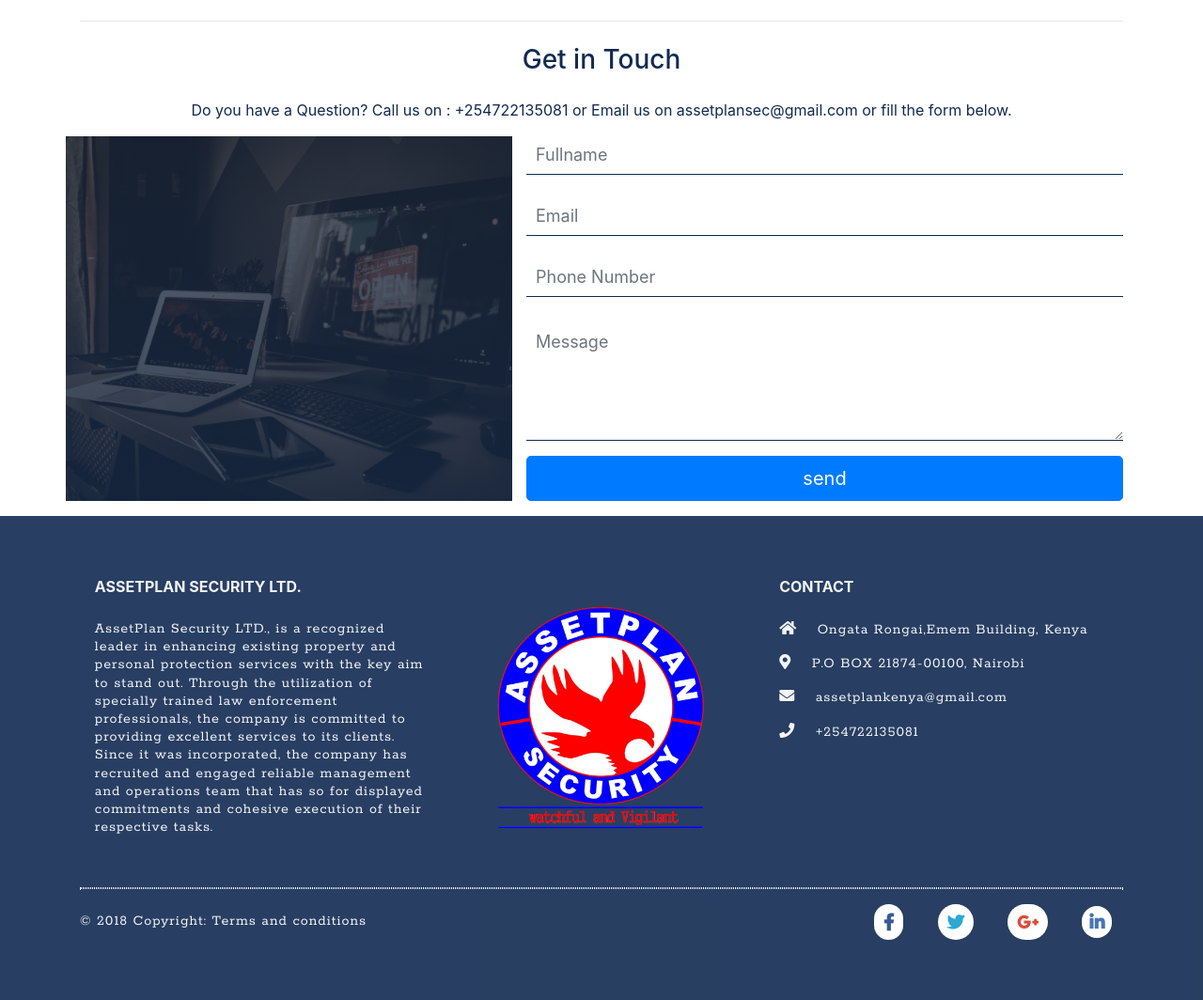
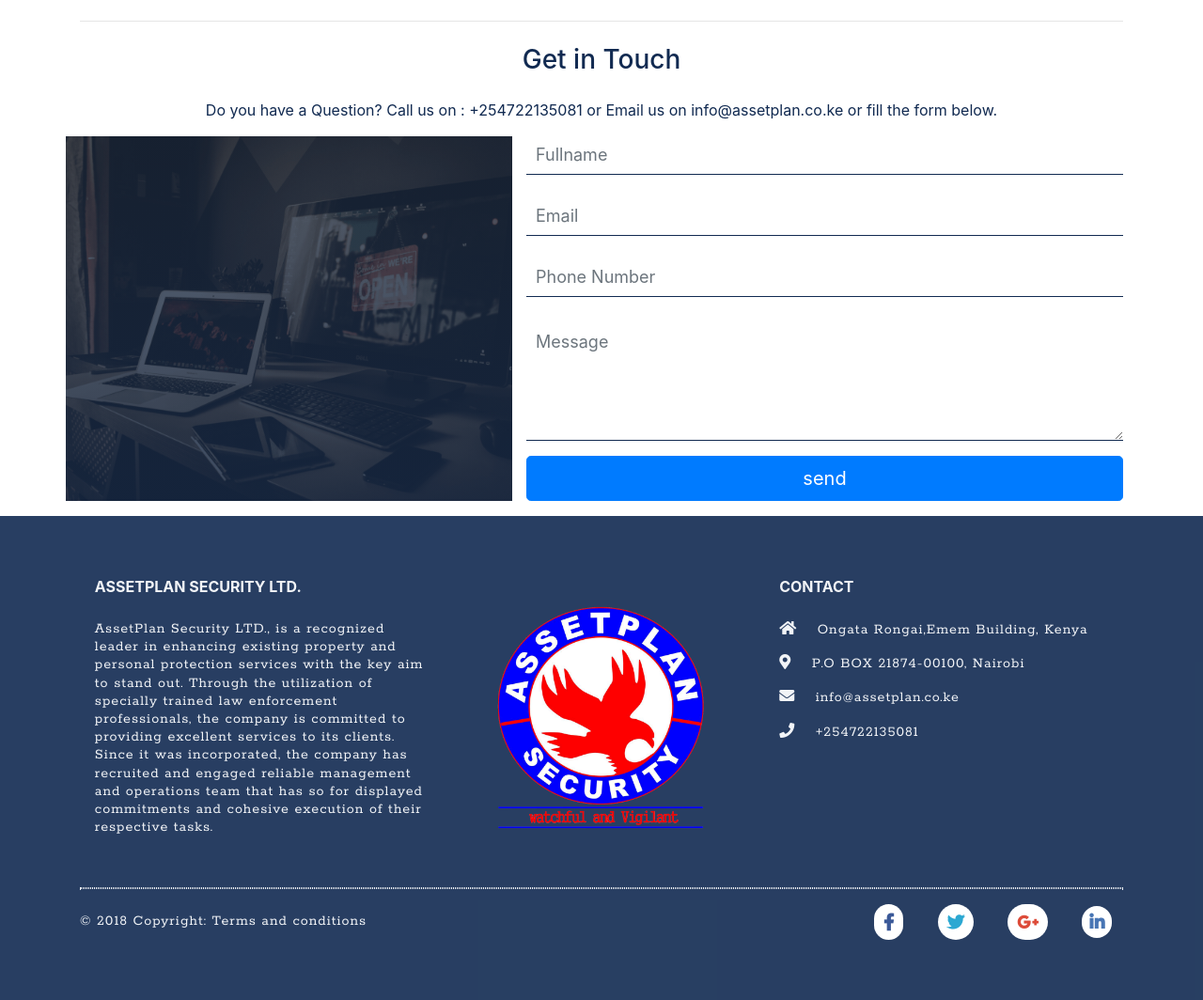
Before and after one commit to chirchir12/assetplan, a Django app: page /about/ in a window 1280 px wide. Shown: the part 567-1631 px from the top of the page at 94% size. Run offline with Django 3.2, Linux system fonts and the light colour scheme; some libraries are stand-ins or nearby versions.

Commit message:
updated email info

```diff
--- a/secure/templates/secure/snippets/contact-form.html
+++ b/secure/templates/secure/snippets/contact-form.html
@@ -9,7 +9,7 @@
 			</div>
 			<div class="row">
 				<div class="col brief text-center">
-					<p class=" textp mx-auto" style="color:#112a51;">Do you have a Question? Call us on : +254722135081 or Email us on assetplansec@gmail.com or fill the form below.</p>
+					<p class=" textp mx-auto" style="color:#112a51;">Do you have a Question? Call us on : +254722135081 or Email us on info@assetplan.co.ke or fill the form below.</p>
 
 				</div>
 			</div>
--- a/templates/base/footer.html
+++ b/templates/base/footer.html
@@ -40,7 +40,7 @@
             <i class="fas fa-map-marker-alt mr-3"></i> P.O BOX 21874-00100, Nairobi</p>
 
           <p class="footerbody">
-            <i class="fas  fa-envelope mr-3"></i> assetplankenya@gmail.com</p>
+            <i class="fas  fa-envelope mr-3"></i> info@assetplan.co.ke</p>
           <p class="footerbody">
             <i class="fas  fa-phone mr-3"></i> +254722135081</p>
 
```
Also changed, not shown: 1 other file.
